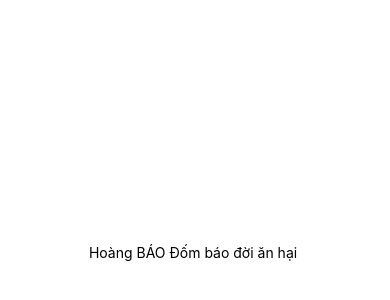
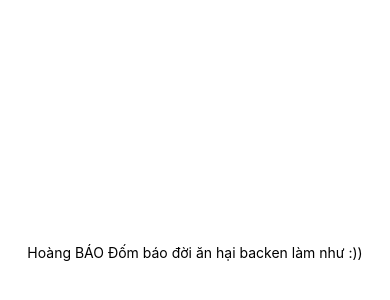
Before and after one commit to QuanVPIT/AppleShop, a React Native app in the folder AppleShop_FE/: screen / in a window 390 px wide. Shown: the part 170-470 px from the top of the page. Built offline with nearby package versions, Linux system fonts and the light colour scheme.

Commit message:
Update App.js

```diff
--- a/AppleShop_FE/App.js
+++ b/AppleShop_FE/App.js
@@ -4,7 +4,7 @@ import { StyleSheet, Text, View } from 'react-native';
 export default function App() {
   return (
     <View style={styles.container}>
-      <Text>Hoàng BÁO Đốm báo đời ăn hại </Text>
+      <Text>Hoàng BÁO Đốm báo đời ăn hại backen làm như :))</Text>
       <StatusBar style="auto" />
     </View>
   );
```
